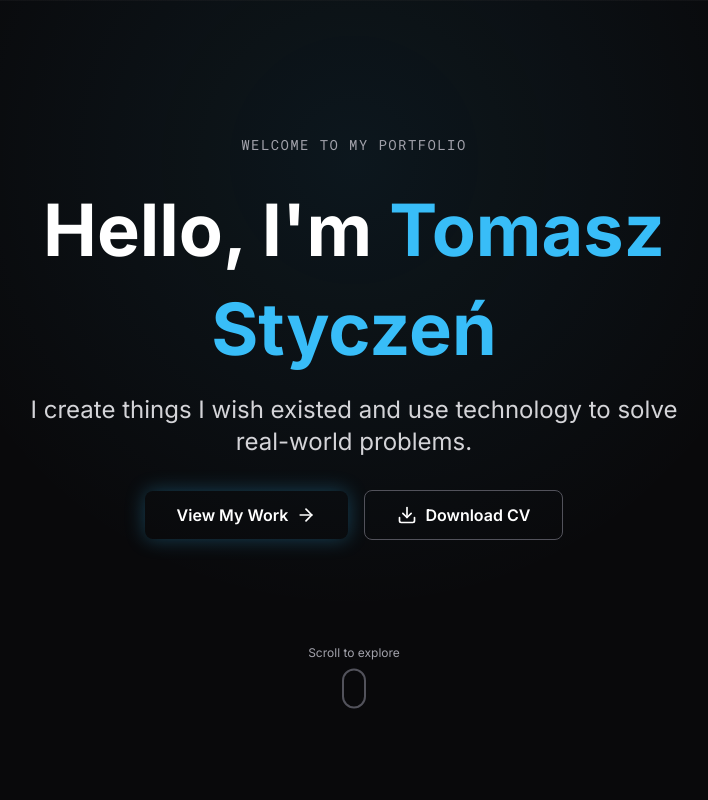
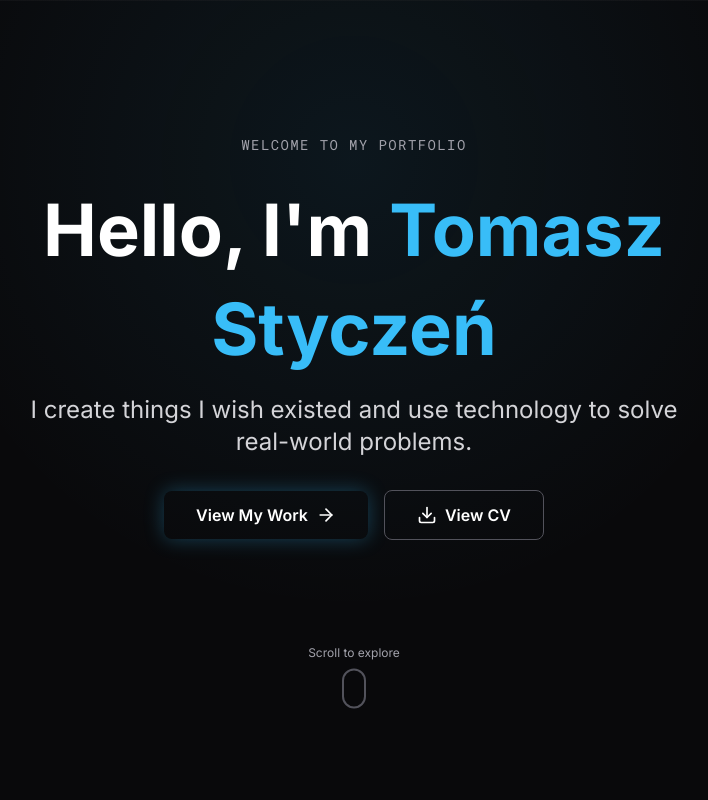
Before and after one commit to Tomek889/portfolio-website, a React (Vite) app: page / in a window 1280 px wide. Shown: the top 800 px of the page, without its empty margins (286-994 px from the left). Built offline with nearby package versions, Linux system fonts and the light colour scheme.

Commit message:
Display resume after the user clicks a button

```diff
--- a/src/components/Hero.jsx
+++ b/src/components/Hero.jsx
@@ -1,5 +1,6 @@
 import { motion } from "framer-motion";
 import { Download, ArrowRight } from "lucide-react";
+import cv from "../assets/resume/Tomasz_Styczen_CV.pdf";
 
 export default function Hero() {
   const containerVariants = {
@@ -73,10 +74,15 @@ export default function Hero() {
             <ArrowRight size={20} />
           </button>
 
-          <button className="px-8 py-3 border border-zinc-600 text-white rounded-lg font-semibold flex items-center gap-2 hover:border-accent transition-smooth hover:text-accent">
+          <a
+            href={cv}
+            target="_blank"
+            rel="noreferrer"
+            className="px-8 py-3 border border-zinc-600 text-white rounded-lg font-semibold flex items-center gap-2 hover:border-accent transition-smooth hover:text-accent"
+          >
             <Download size={20} />
-            Download CV
-          </button>
+            View CV
+          </a>
         </motion.div>
 
         <motion.div variants={itemVariants} className="mt-[6rem]">
```
Also changed, not shown: 1 other file (tests, documents, lock files or other folders).
